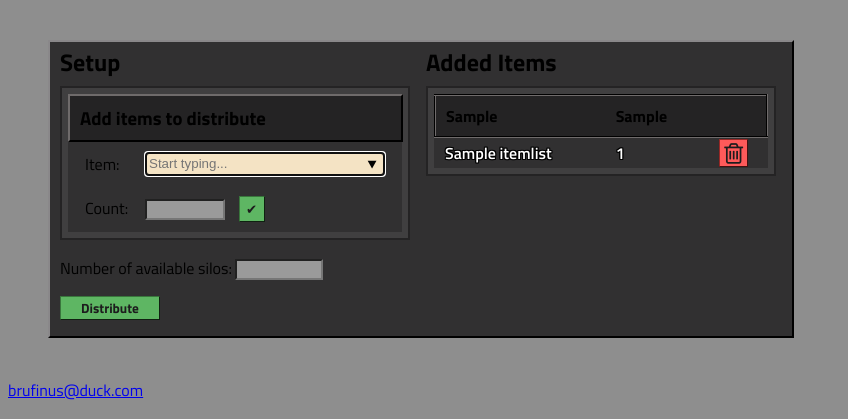
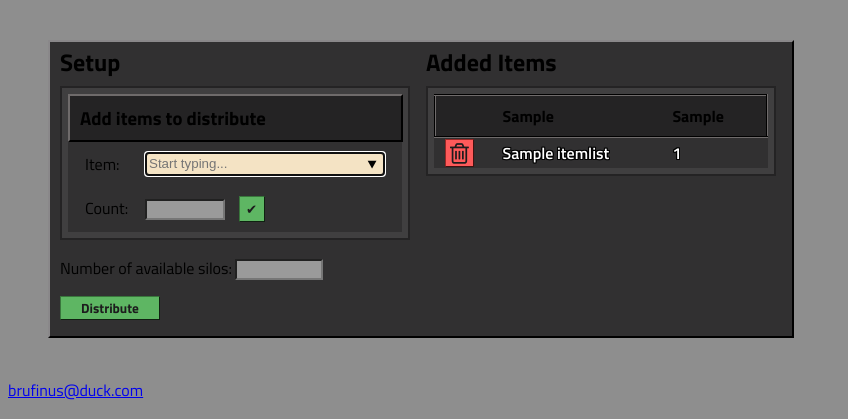
Before and after one commit to brufinus/rocket-request, a Django app: template django-rocket-request/django_distribute/templates/distribute/index.html in a window 1280 px wide. Shown: the part 195-614 px from the top of the page, without its empty margins (0-848 px from the left). Run offline with Django 5.2, Linux system fonts and the light colour scheme; the template is opened without the code that fills it: most values are stand-ins (such as "Sample title", 1, 10 or a date in 2020); some libraries are stand-ins or nearby versions.

Commit message:
move delete button before items

```diff
--- a/django-rocket-request/django_distribute/static/distribute/utils.js
+++ b/django-rocket-request/django_distribute/static/distribute/utils.js
@@ -8,13 +8,15 @@ function renderItemList(itemList) {
   $("#itemlist").empty();
   for (var itemName in itemList) {
     $("#itemlist").append(
-      "<tr><td class='added-item' scope='row'>" +
+      "<tr>" +
+        '<td class="remove-data"><button id="remove-button" style="font-size:24px" data-item-name="' +
+        itemName +
+        '"><i class="fa fa-trash-o"></i></button></td>' +
+        "<td class='added-item' scope='row'>" +
         itemName +
         "</td><td>" +
         itemList[itemName] +
-        '</td><td class="remove-data"><button id="remove-button" style="font-size:24px" data-item-name="' +
-        itemName +
-        '"><i class="fa fa-trash-o"></i></button></td></tr>',
+        "</td></tr>",
     );
   }
   $("#user-item-input").val("");
--- a/django-rocket-request/django_distribute/templates/distribute/index.html
+++ b/django-rocket-request/django_distribute/templates/distribute/index.html
@@ -71,16 +71,14 @@
                     <table>
                         <thead>
                             <tr>
+                                <th scope="col"></th>
                                 <th id="item-th" scope="col">{{ table_headers.0 }}</th>
                                 <th id="count-th" scope="col">{{ table_headers.1 }}</th>
-                                <th scope="col"></th>
                             </tr>
                         </thead>
                         <tbody id="itemlist">
                             {% for item_name, item_count in itemlist.items %}
-                                <tr id="item-list">
-                                    <td class="added-item" scope="row">{{ item_name }}</td>
-                                    <td>{{ item_count }}</td>
+                                <tr>
                                     <td class="remove-data">
                                         <button id="remove-button"
                                                 class="text-button"
@@ -89,6 +87,8 @@
                                             <i class="fa fa-trash-o"></i>
                                         </button>
                                     </td>
+                                    <td class="added-item" scope="row">{{ item_name }}</td>
+                                    <td>{{ item_count }}</td>
                                 </tr>
                             {% endfor %}
                         </tbody>
```
